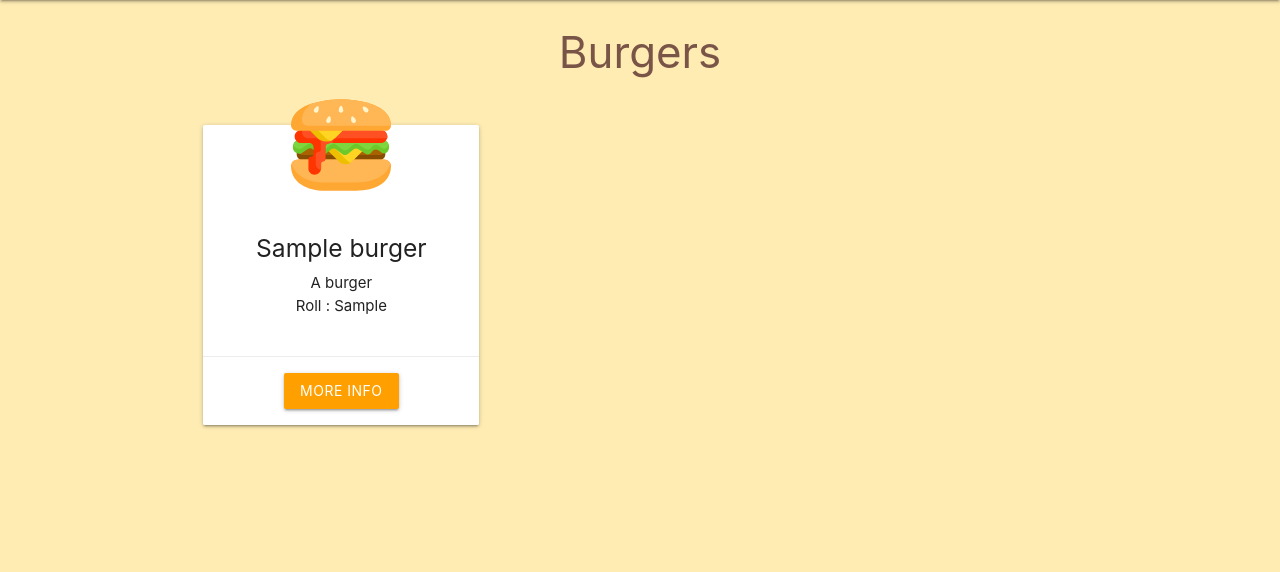
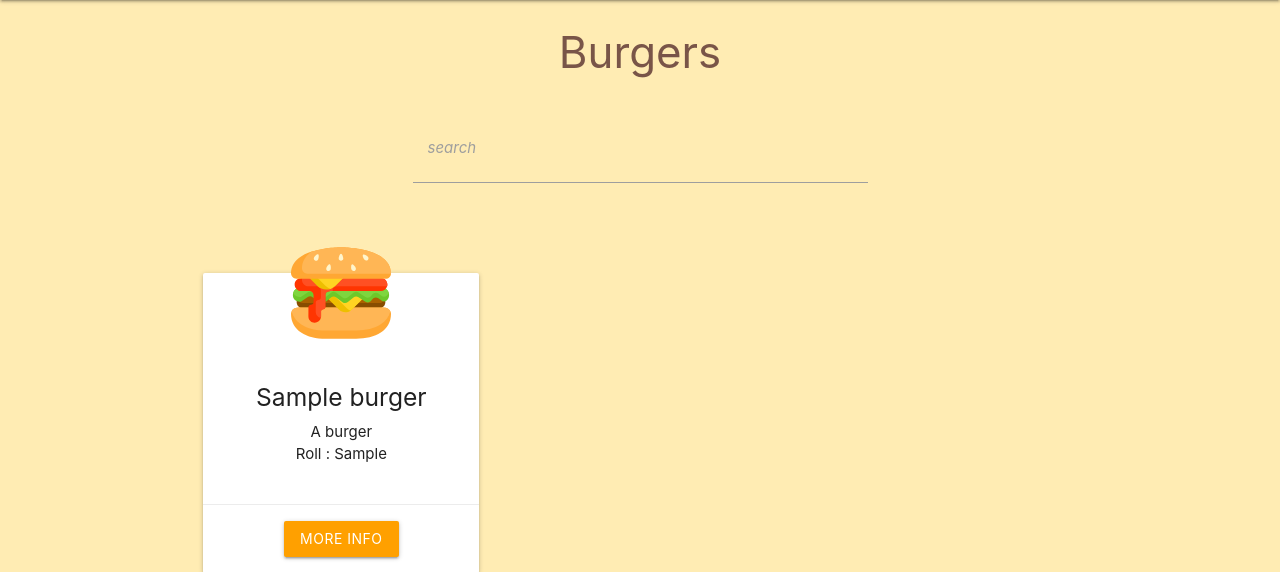
Before and after one commit to mjablonski984/PHP-Form-Validation, a PHP site: page / in a window 1280 px wide. Shown: the part 64-636 px from the top of the page. Run offline with PHP 8.4, Linux system fonts and the light colour scheme; tables that the repository leaves empty or names only in its code hold one stand-in row (values such as "Sample post").

Commit message:
Add search

```diff
--- a/classes/burgers.php
+++ b/classes/burgers.php
@@ -10,6 +10,17 @@ class Burgers extends Dbh{
         $sql = 'SELECT * FROM burgers ORDER BY created_at';
         $stmt = $this->connect()->prepare($sql);
         $stmt->execute();
+
+        $burgers = $stmt->fetchAll();
+        return $burgers;
+    }
+
+    public function searchBurgers($input) {
+        // search for string including value of $input; wildcard % represents zero or more chars
+        $search = "%$input%";
+        $sql = "SELECT * FROM burgers WHERE name LIKE :name OR type LIKE :type OR roll LIKE :roll";
+        $stmt = $this->connect()->prepare($sql);
+        $stmt->execute(['name'=>$search, 'type'=>$search, 'roll'=>$search]);
 
         $burgers = $stmt->fetchAll();
         return $burgers;
--- a/index.php
+++ b/index.php
@@ -1,8 +1,12 @@
 <?php
     require('./classes/burgers.php');
     $burgers_class = new Burgers;
-    $burgers = $burgers_class->getBurgers();
 
+    if(isset($_POST['search'])){
+        $burgers = $burgers_class->searchBurgers($_POST['search']);
+    } else {
+        $burgers = $burgers_class->getBurgers();
+    }
 ?>
 
 <!DOCTYPE html>
@@ -14,6 +18,15 @@
         </div>
 
         <h3 class="center brown-text">Burgers</h3>
+
+        <form action="<?php $_SERVER["PHP_SELF"]?>" method="post">
+            <div class="input-field">
+                <input id="search" type="search" name="search" required>
+                <label class="label-icon" for="search"><i class="material-icons">search</i></label>
+                <i class="material-icons">&times;</i>
+            </div>
+        </form>
+
         <div>
           <div class="row">
                <?php foreach($burgers as $burger):?>
```
